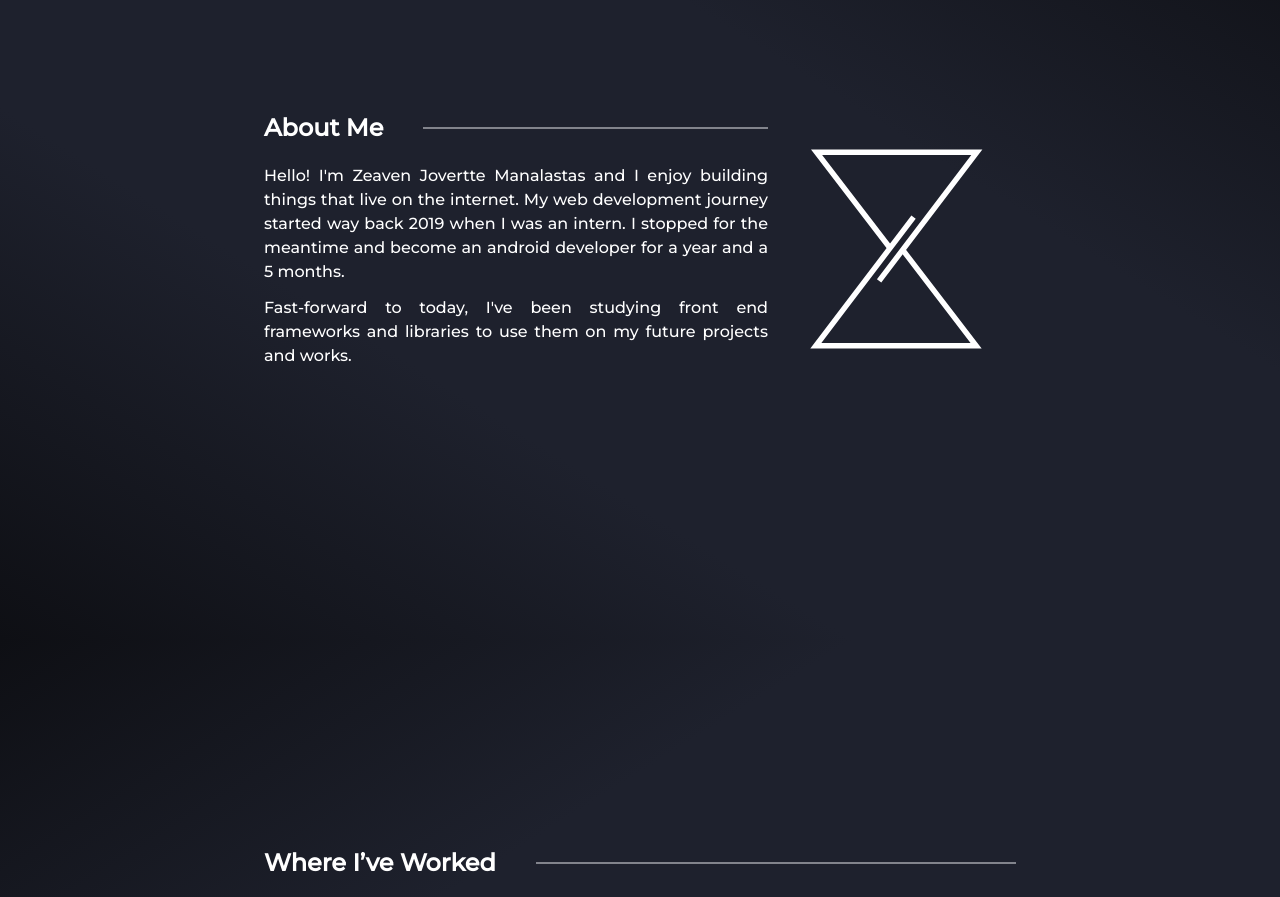
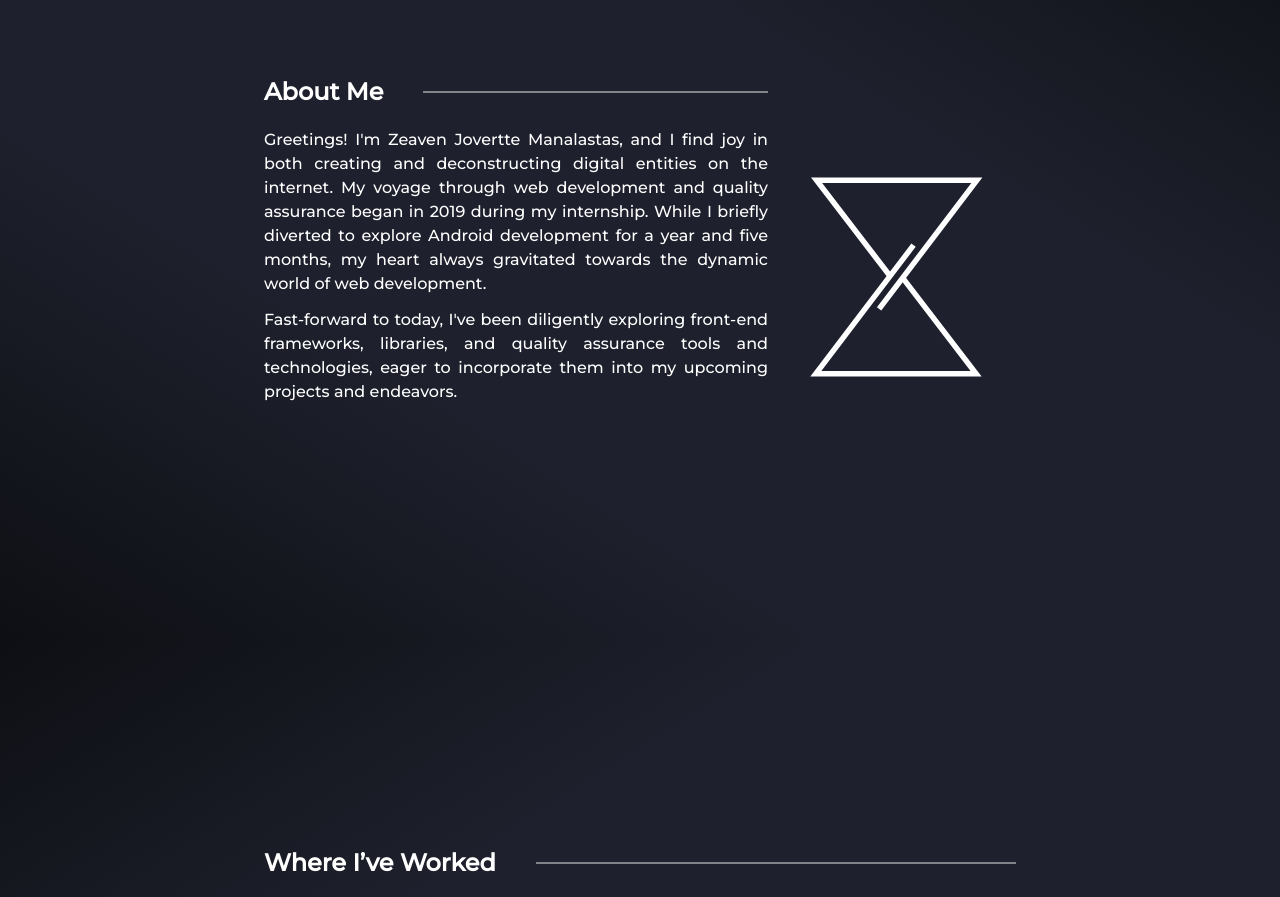
Before and after one commit to Zeaventyyy/My-Portfolio, a React (Create React App) app: page / in a window 1280 px wide. Shown: the part 960-1857 px from the top of the page. Built offline with nearby package versions, Linux system fonts and the light colour scheme.

Commit message:
Update about me

```diff
--- a/src/landingpage/about/about.jsx
+++ b/src/landingpage/about/about.jsx
@@ -13,15 +13,18 @@ function About() {
           </div>
 
           <p className={`${styles.introduction} pb-3`}>
-            Hello! I&apos;m Zeaven Jovertte Manalastas and I enjoy building
-            things that live on the internet. My web development journey started
-            way back 2019 when I was an intern. I stopped for the meantime and
-            become an android developer for a year and a 5 months.
+            Greetings! I&apos;m Zeaven Jovertte Manalastas, and I find joy in
+            both creating and deconstructing digital entities on the internet.
+            My voyage through web development and quality assurance began in
+            2019 during my internship. While I briefly diverted to explore
+            Android development for a year and five months, my heart always
+            gravitated towards the dynamic world of web development.
           </p>
 
           <p className={styles.introduction}>
-            Fast-forward to today, I&apos;ve been studying front end frameworks
-            and libraries to use them on my future projects and works.
+            Fast-forward to today, I&apos;ve been diligently exploring front-end
+            frameworks, libraries, and quality assurance tools and technologies,
+            eager to incorporate them into my upcoming projects and endeavors.
           </p>
         </section>
 
```
